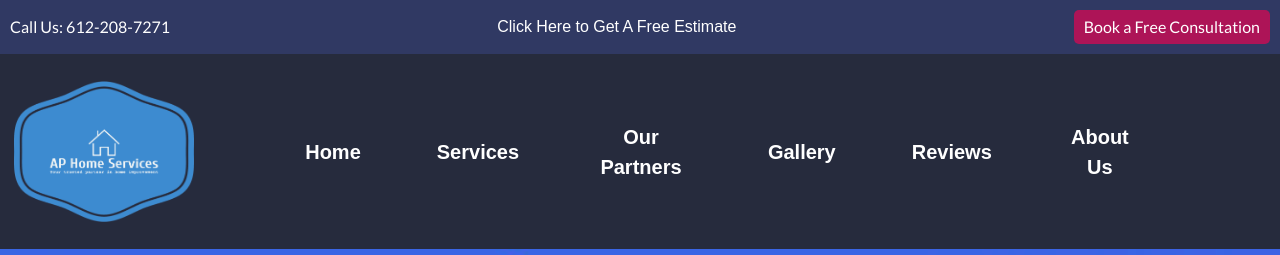
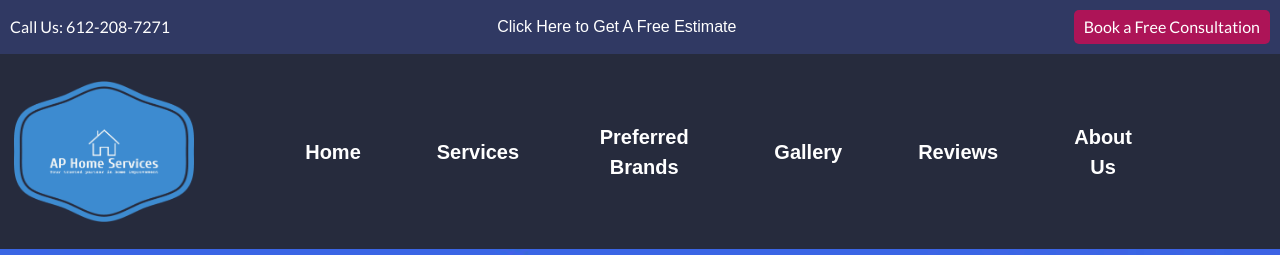
Before and after one commit to Amigovich/aphomesvc, a React (Vite) app: page / in a window 1280 px wide. Shown: the top 255 px of the page. Built offline with nearby package versions, Linux system fonts and the light colour scheme; a web font is replaced by a local one.

Commit message:
Update Navigation.jsx

```diff
--- a/src/js/Navigation.jsx
+++ b/src/js/Navigation.jsx
@@ -24,8 +24,8 @@ function Navigation({ onItemClick }) {
                 </Link>
             </Nav.Item>
             <Nav.Item>
-                <Link to="/partners" className={`parnav nav-link ${location.pathname === '/partners' ? 'active' : ''}`} onClick={handleItemClick}>
-                    Our Partners
+                <Link to="/brands" className={`parnav nav-link ${location.pathname === '/brands' ? 'active' : ''}`} onClick={handleItemClick}>
+                    Preferred Brands
                     {location.pathname === '/partners' && <div className="active-line3"></div>}
                 </Link>
             </Nav.Item>
```
